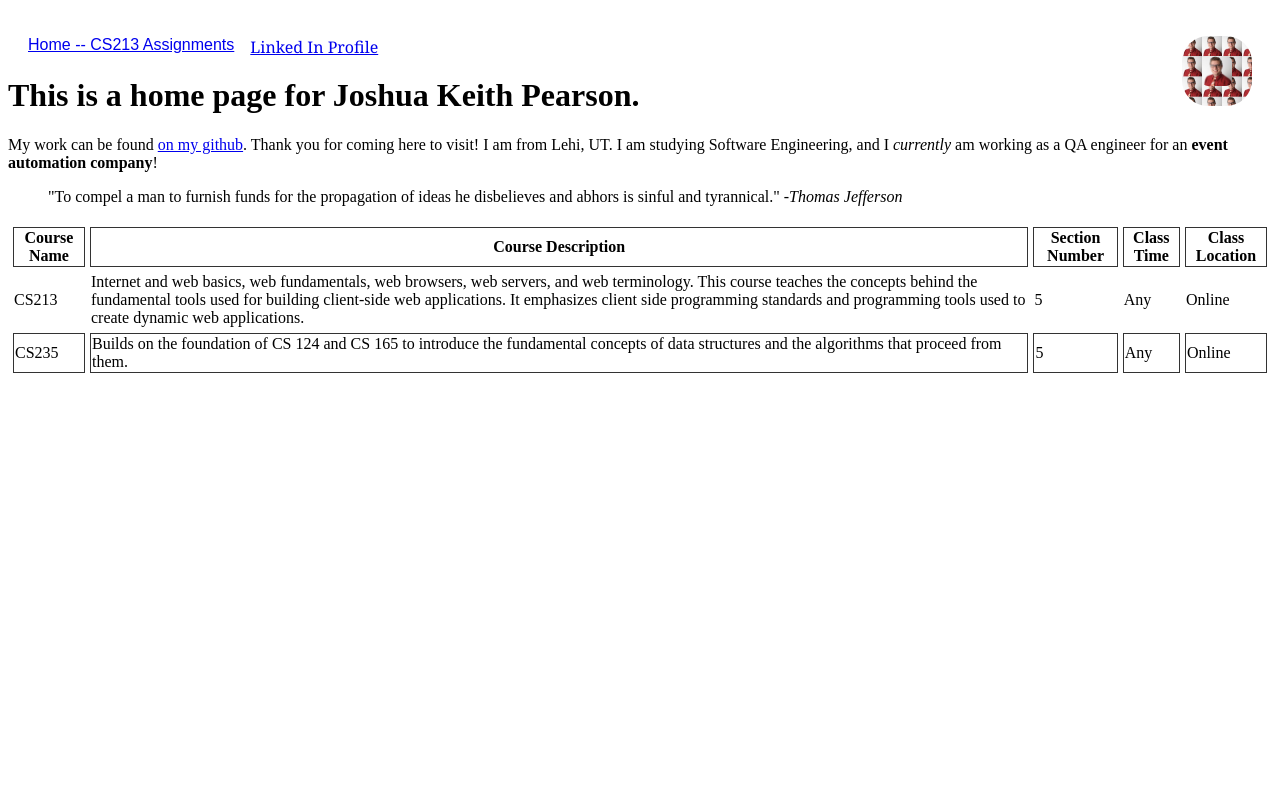
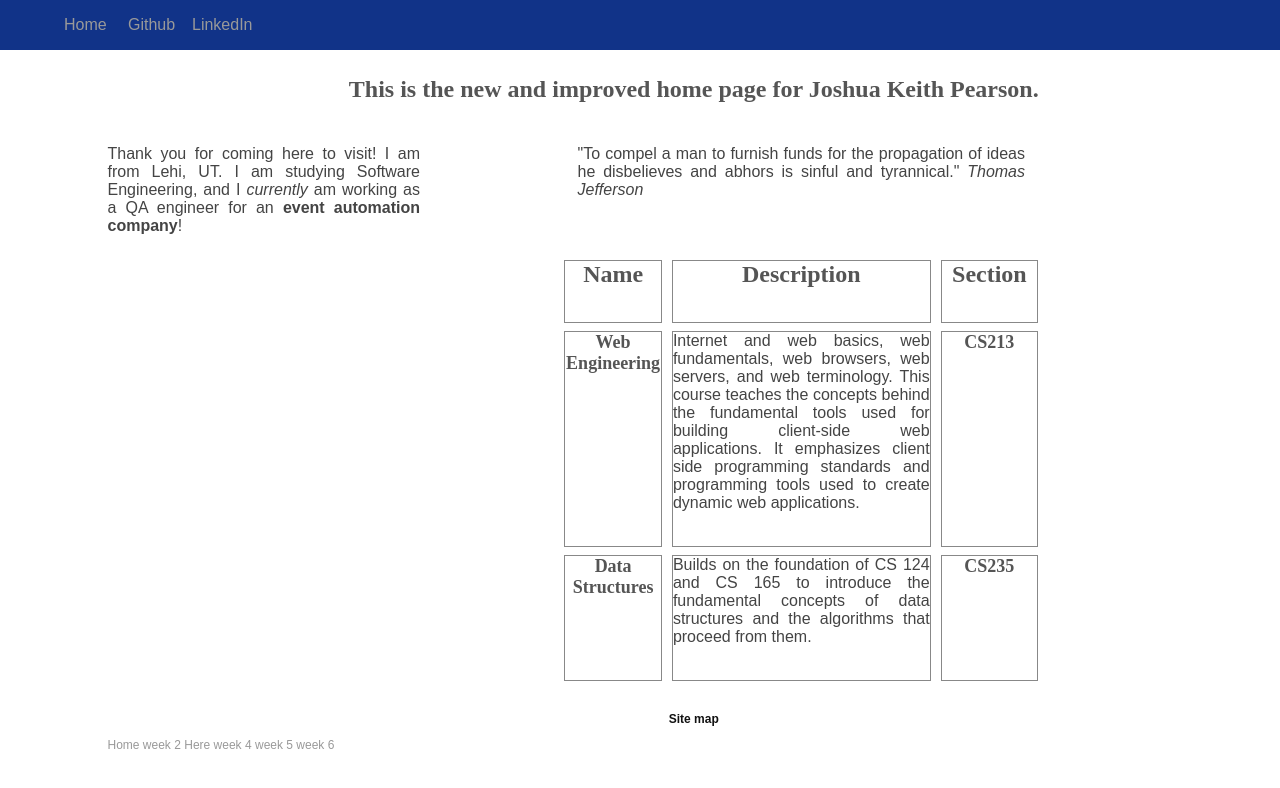
Before and after one commit to Wurby/Web-Engineering, a plain HTML site: page week03.html in a window 1280 px wide. Drawn offline with Linux system fonts and the light colour scheme.

Commit message:
updated a bunch of stuff for week3

```diff
--- /dev/null
+++ b/css/week03style.css
@@ -0,0 +1,138 @@
+/* STYLE */
+/* BACKGROUND */
+header {
+  background-color: #138;
+}
+
+/* TEXT */
+.header-text {
+  text-align: center;
+  font-weight: bold;
+}
+[href] {
+  text-decoration: none;
+  color: #999;
+}
+
+.text-big,
+h1 {
+  font-size: 24px;
+  font-family: "Times New Roman", Times, serif;
+  color: #555;
+  text-align: center;
+}
+
+.text-medium,
+h2 {
+  font-size: 18px;
+  font-family: "Times New Roman", Times, serif;
+  color: #555;
+  text-align: center;
+}
+
+.text-normal,
+body {
+  font-size: 16px;
+  font-family: Arial, Helvetica, sans-serif;
+  color: #444;
+  text-align: justify;
+  margin: 0;
+}
+
+.text-small,
+footer {
+  font-size: 12px;
+  font-family: Arial, Helvetica, sans-serif;
+  color: #111;
+}
+/* STYLE END */
+
+/* GRID */
+
+.grid-wrapper {
+  display: grid;
+  grid-template-columns: repeat(12, 1fr);
+  grid-template-rows: repeat(10, auto);
+  grid-gap: 10px;
+}
+
+.full-col {
+  grid-column: 2 / span 11;
+}
+
+.left-two-col {
+  grid-column: 2 / span 5;
+}
+
+.right-two-col {
+  grid-column: 6 / span 5;
+}
+
+.left-col {
+  grid-column: 2 / span 3;
+}
+
+.center-col {
+  grid-column: 5 / span 3;
+}
+
+.right-col {
+  grid-column: 8 / span 3;
+}
+
+.align-end {
+  align-content: end;
+}
+
+/* SUB-GRID */
+
+.subgrid-wrapper {
+  display: inline-grid;
+  grid-template-columns: repeat(20, 1fr);
+  grid-template-rows: repeat(4, auto);
+  gap: 10px;
+}
+
+.sub-full-col {
+  grid-column: 2 / 20;
+  align-self: center;
+  border: #444 solid 1px;
+  height: 100%;
+}
+
+.sub-left-col {
+  grid-column: 2 / 6;
+  align-self: center;
+  border: #888 solid 1px;
+  height: 100%;
+}
+
+.sub-center-col {
+  grid-column: 6 / 16;
+  align-self: center;
+  border: #888 solid 1px;
+  height: 100%;
+}
+
+.sub-right-col {
+  grid-column: 16 / 20;
+  align-self: center;
+  border: #888 solid 1px;
+  height: 100%;
+}
+
+/* HEADER GRID */
+
+.header-grid-wrapper {
+  display: inline-grid;
+  grid-template-columns: repeat(20, 1fr);
+  grid-template-rows: repeat(2, auto);
+}
+
+.header-span-page {
+  grid-column: 1 / span 12;
+}
+
+.header-1 {
+  grid-column: 2 / span 1;
+}
--- a/week03.html
+++ b/week03.html
@@ -2,87 +2,69 @@
 <html>
   <head>
     <title>Home -- Joshua Pearson</title>
+    <link rel="stylesheet" href="css/week03style.css" />
   </head>
 
   <body>
-    <header>
-      <ul
-        style="
-        list-style-type: none;
-        position: relative;
-        padding: 20px;
-        color: #333"
+    <div class="grid-wrapper">
+      <header class="header-grid-wrapper header-span-page">
+        <p class="header-1"><a href="index.html">Home</a></p>
+        <p><a href="https://github.com/wurby">Github</a></p>
+        <p>
+          <a href="https://www.linkedin.com/in/joshua-keith-pearson-781b94a7/"
+            >LinkedIn</a
           >
-        <li style="font-family: Arial, Helvetica, sans-serif; float: left;">
-          <a href="index.html">
-            Home -- CS213 Assignments
-          </a>
-        </li>
-        <li
-          style="font-family: Cambria, Times, 'Times New Roman', serif; float: left; padding-left: 16px"
-        >
-          <a href="https://www.linkedin.com/in/joshua-keith-pearson-781b94a7/">
-            Linked In Profile
-          </a>
-        </li>
-        <!-- the requirements did say 'a little picture' of yourself. Tiling background image was just for fun. -->
-        <li style="float: right;">
-          <img
-            src="me.jpg"
-            alt="a picure of me"
-            style="width: 30px; height:
-          30px; padding: 20px; background-image: url('me.jpg'); background-size: 20px; border-radius:
-          37%"
-          />
-        </li>
-      </ul>
+        </p>
       </header>
-
-    <h1>This is a home page for Joshua Keith Pearson.</h1>
-    <p>
-      My work can be found
-      <a href="https://github.com/wurby">on my github</a>. Thank you for coming
-      here to visit! I am from Lehi, UT. I am studying Software Engineering, and
-      I <em>currently</em> am working as a QA engineer for an
-      <strong>event automation company</strong>!
+      <!-- Intro -->
+      <h1 class="full-col">
+        This is the new and improved home page for Joshua Keith Pearson.
+      </h1>
+      <p class="left-col">
+        Thank you for coming here to visit! I am from Lehi, UT. I am studying
+        Software Engineering, and I <em>currently</em> am working as a QA
+        engineer for an <strong>event automation company</strong>!
       </p>
-    <blockquote>
+      <blockquote class="right-two-col">
         "To compel a man to furnish funds for the propagation of ideas he
         disbelieves and abhors is sinful and tyrannical."
-      <em>-Thomas Jefferson</em>
+        <em>Thomas Jefferson</em>
       </blockquote>
-    <table style="width:100%; border-spacing: 5px">
-      <tr>
-        <th style="border: 1px solid #333">Course Name</th>
-        <th style="border: 1px solid #333">Course Description</th>
-        <th style="border: 1px solid #333">Section Number</th>
-        <th style="border: 1px solid #333">Class Time</th>
-        <th style="border: 1px solid #333">Class Location</th>
-      </tr>
-      <tr>
-        <td>CS213</td>
-        <td>
+      <div class="subgrid-wrapper right-two-col">
+        <!-- row 1 -->
+        <h1 class="sub-left-col">Name</h1>
+        <h1 class="sub-center-col">Description</h1>
+        <h1 class="sub-right-col">Section</h1>
+        <!-- row 2 -->
+        <h2 class="sub-left-col">Web Engineering</h2>
+        <p class="sub-center-col">
           Internet and web basics, web fundamentals, web browsers, web servers,
           and web terminology. This course teaches the concepts behind the
           fundamental tools used for building client-side web applications. It
           emphasizes client side programming standards and programming tools
           used to create dynamic web applications.
-        </td>
-        <td>5</td>
-        <td>Any</td>
-        <td>Online</td>
-      </tr>
-      <tr>
-        <td style="border: 1px solid #333">CS235</td>
-        <td style="border: 1px solid #333">
+        </p>
+        <h2 class="sub-right-col">CS213</h2>
+        <!-- row 3 -->
+        <h2 class="sub-left-col">Data Structures</h2>
+        <p class="sub-center-col">
           Builds on the foundation of CS 124 and CS 165 to introduce the
           fundamental concepts of data structures and the algorithms that
           proceed from them.
-        </td>
-        <td style="border: 1px solid #333">5</td>
-        <td style="border: 1px solid #333">Any</td>
-        <td style="border: 1px solid #333">Online</td>
-      </tr>
-    </table>
+        </p>
+        <h2 class="sub-right-col">CS235</h2>
+      </div>
+
+      <footer class="full-col align-end">
+        <p class="header-text text-small">Site map</p>
+        <div class="full-col">
+          <p>
+            <a href="index.html">Home</a> <a href="week02.html">week 2</a>
+            <a href="week03.html">Here</a> <a href="week04.html">week 4</a>
+            <a href="week05.html">week 5</a> <a href="week06.html">week 6</a>
+          </p>
+        </div>
+      </footer>
+    </div>
   </body>
 </html>
```
Lines whose indentation alone changed are shown as unchanged.
